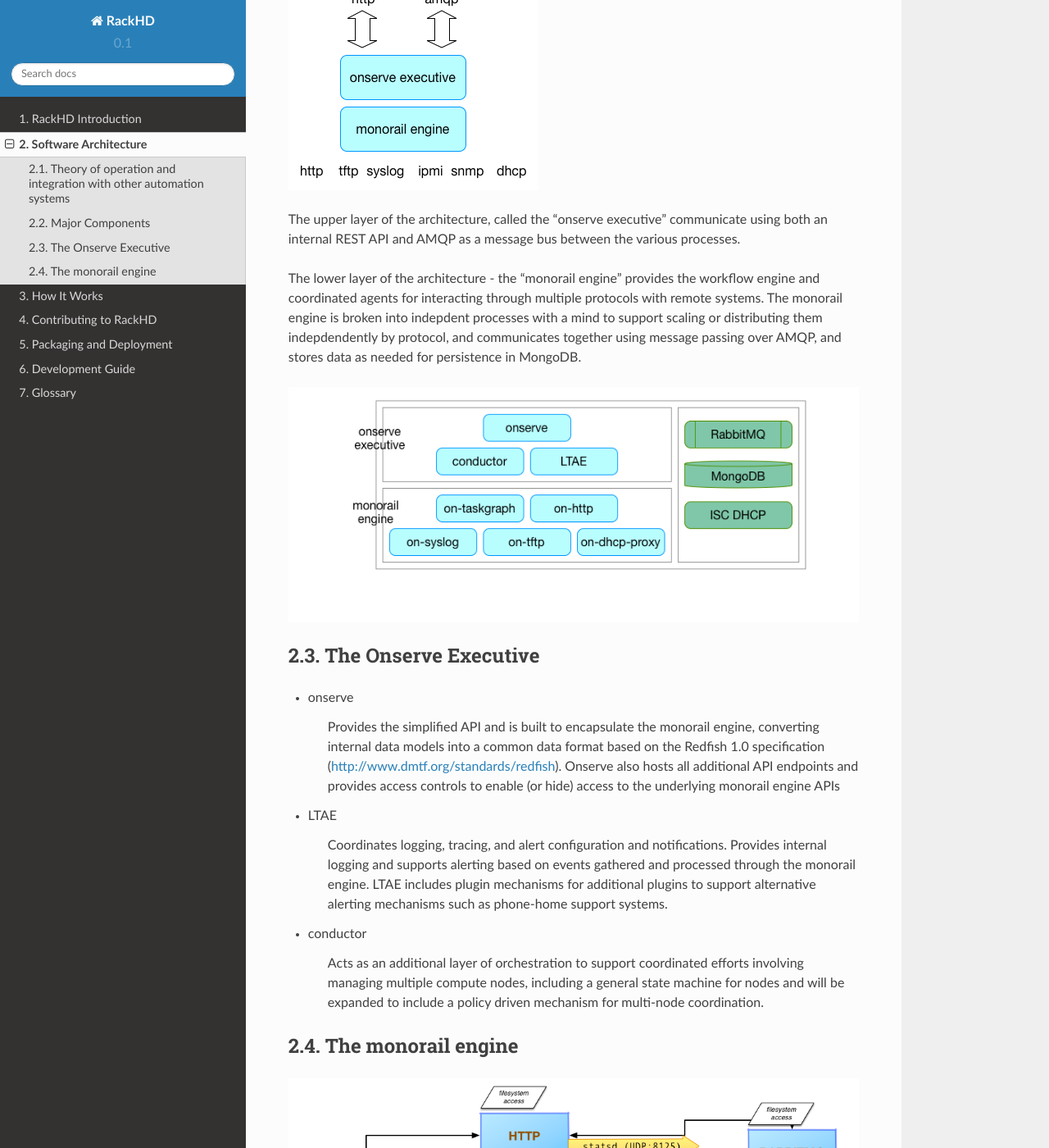
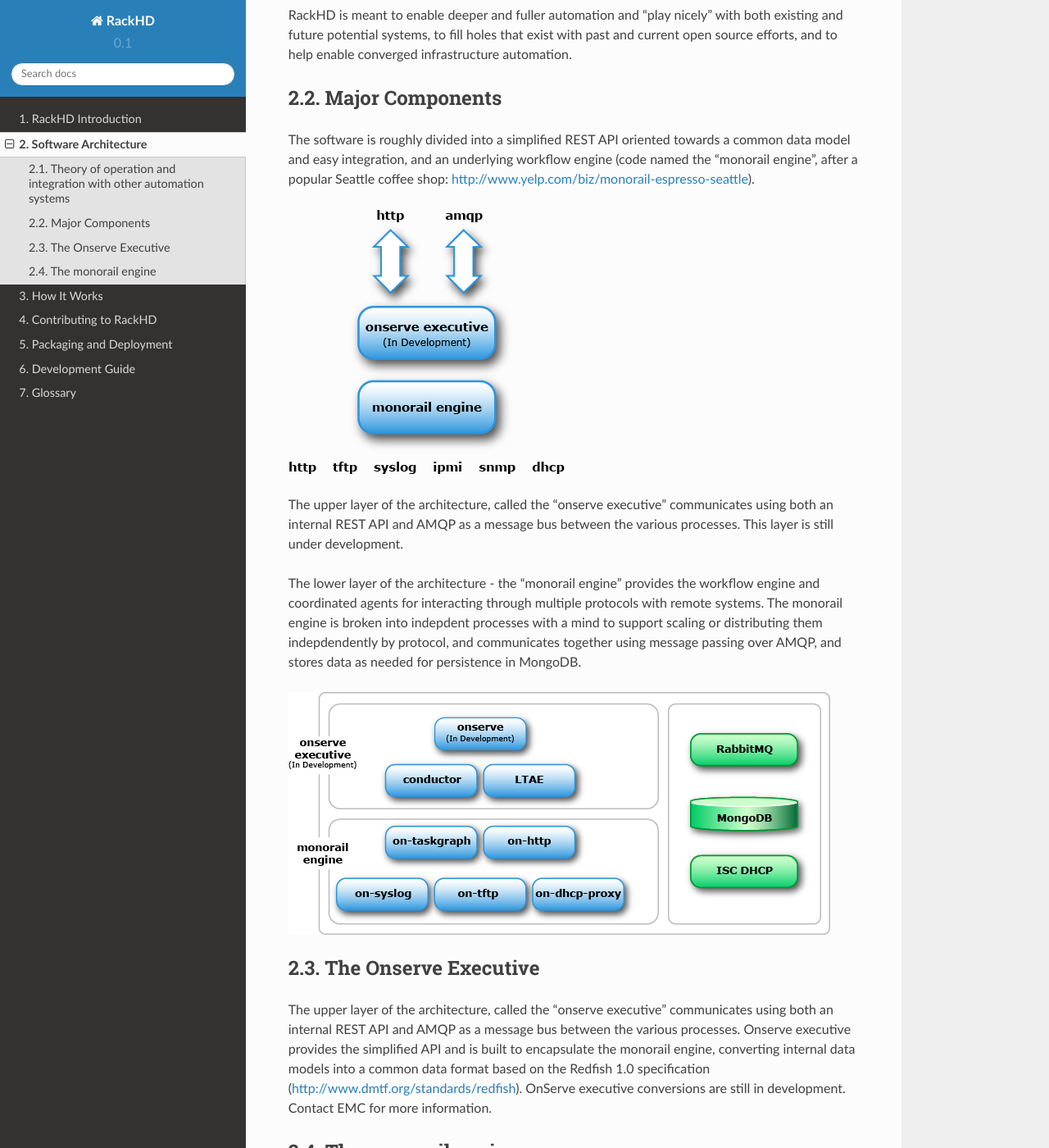
Before and after one commit to RackHD/docs, a Sphinx documentation site: the page built from docs/software_architecture.rst, in a window 1280 px wide and 1400 px high, scrolled down 1711 px. Shown: the whole window at 82% size. Built offline with Sphinx 7.4.7 and the Read the Docs theme 2.0.0, drawn with Linux system fonts in a browser that asks for light colours.

Commit message:
updated graphics and onserve references in software arch sec

```diff
--- a/docs/software_architecture.rst
+++ b/docs/software_architecture.rst
@@ -50,8 +50,8 @@
 
 .. image:: _static/high_level_architecture.png
 
-The upper layer of the architecture, called the "onserve executive" communicate using
-both an internal REST API and AMQP as a message bus between the various processes.
+The upper layer of the architecture, called the "onserve executive" communicates using
+both an internal REST API and AMQP as a message bus between the various processes. This layer is still under development.
 
 The lower layer of the architecture - the "monorail engine" provides the workflow
 engine and coordinated agents for interacting through multiple protocols with remote
@@ -64,25 +64,11 @@
 The Onserve Executive
 ---------------------
 
-* onserve
+The upper layer of the architecture, called the “onserve executive” communicates using both an internal REST API and AMQP as a
+message bus between the various processes. Onserve executive provides the simplified API and is built to encapsulate the
+monorail engine, converting internal data models into a common data format based on the Redfish 1.0 specification (http://www.dmtf.org/standards/redfish).
+OnServe executive conversions are still in development. Contact EMC for more information.
 
-    Provides the simplified API and is built to encapsulate the monorail engine, converting
-    internal data models into a common data format based on the Redfish 1.0 specification (http://www.dmtf.org/standards/redfish).
-    Onserve also hosts all additional API endpoints and provides access controls to enable (or hide)
-    access to the underlying monorail engine APIs
-
-* LTAE
-
-    Coordinates logging, tracing, and alert configuration and notifications. Provides internal
-    logging and supports alerting based on events gathered and processed through the monorail engine.
-    LTAE includes plugin mechanisms for additional plugins to support alternative alerting mechanisms
-    such as phone-home support systems.
-
-* conductor
-
-    Acts as an additional layer of orchestration to support coordinated efforts involving managing
-    multiple compute nodes, including a general state machine for nodes and will be expanded to
-    include a policy driven mechanism for multi-node coordination.
 
 The monorail engine
 -------------------
```
Also changed, not shown: docs/_static/automation_layers.png, docs/_static/high_level_architecture.png, docs/_static/monorail_engine_dataflow2.png (added), docs/_static/process_level_architecture.png, 2 other files.
